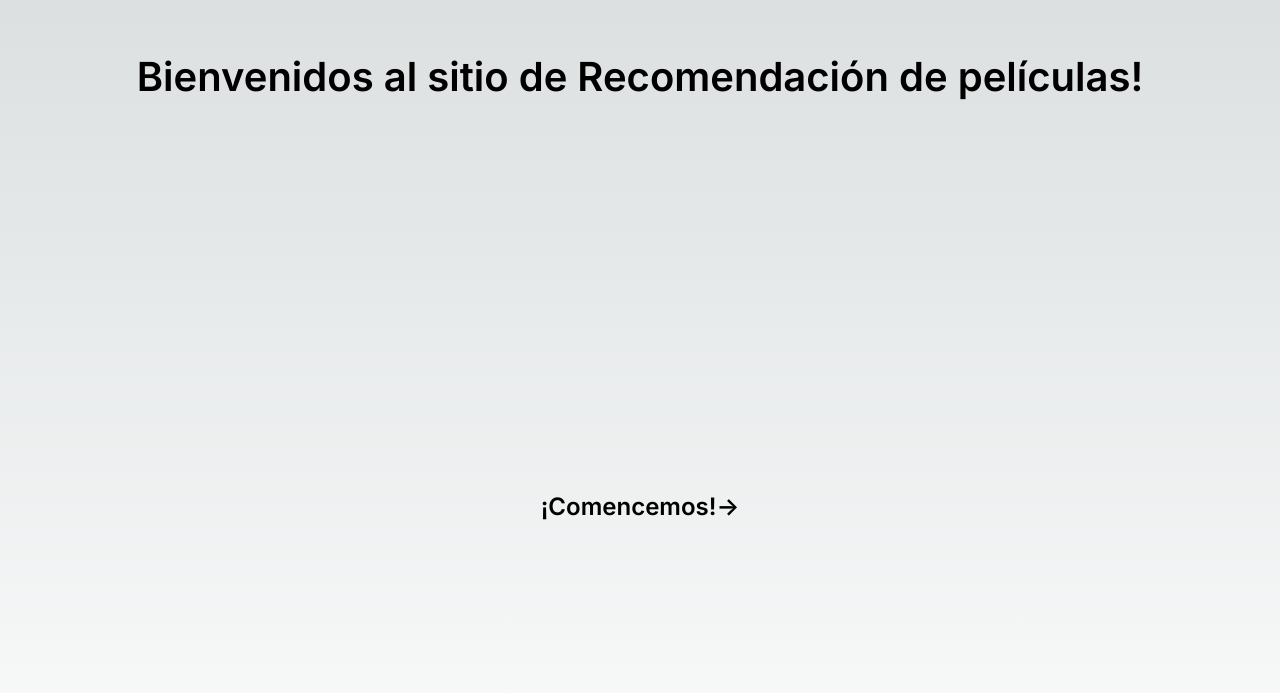
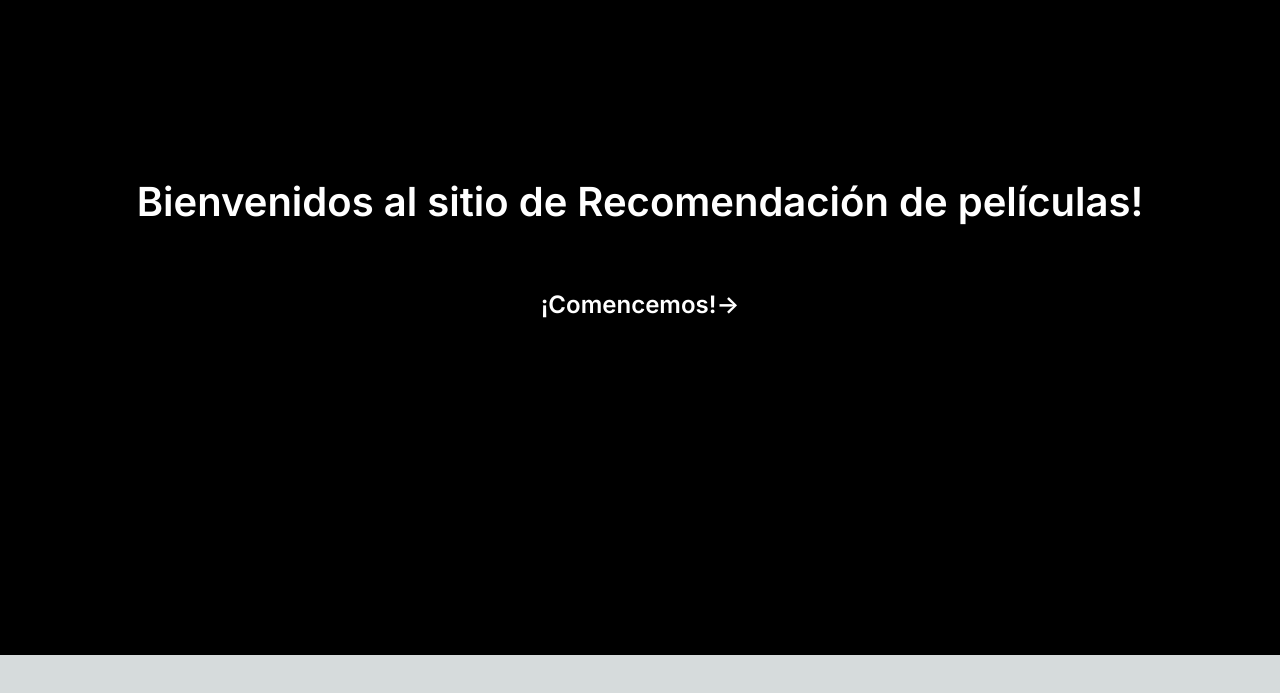
Before and after one commit to Niqblan/api-24, a Next.js app: page / in a window 1280 px wide. Shown: the part 145-838 px from the top of the page. After the commit the page ends 800 px from the top, so only its background shows below. Built offline with nearby package versions, Linux system fonts and the light colour scheme.

Commit message:
sin margen

```diff
--- a/src/app/page.js
+++ b/src/app/page.js
@@ -1,16 +1,16 @@
 
 export default function Home() {
   return (
-    <div>
-  <h1 className="font-semibold text-[40px] mt-48 text-center">
+    <div className="h-[100vh] flex flex-col justify-center gap-10 bg-black text-white">
+  <h1 className="font-semibold text-[40px] text-center">
     Bienvenidos al sitio de Recomendación de películas!
   </h1>
 
-  <main className="flex min-h-screen flex-col items-center justify-center">
+  <main className="flex flex-col items-center justify-center">
     <div className="grid text-center lg:max-w-5xl lg:w-full lg:mb-0 lg:text-center ">
       <a
         href="/signUp"
-        className="group rounded-lg border border-transparent px-5 py-4 transition-colors hover:border-gray-300 hover:bg-gray-100 hover:dark:border-neutral-700 hover:dark:bg-neutral-800/30"
+        className="group rounded-lg border border-transparent px-5 py-4 transition-colors  hover:border-neutral-700 hover:bg-neutral-800/30"
       >
         <h2 className={` text-2xl font-semibold `}>
           ¡Comencemos!
```
